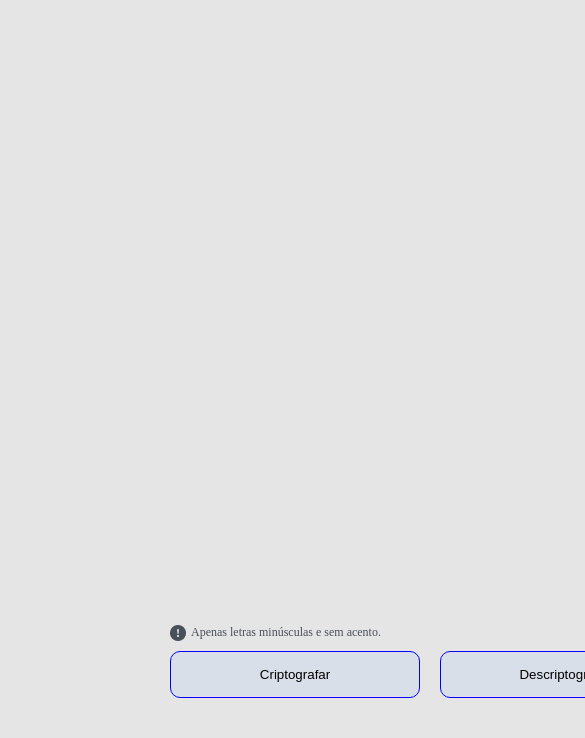
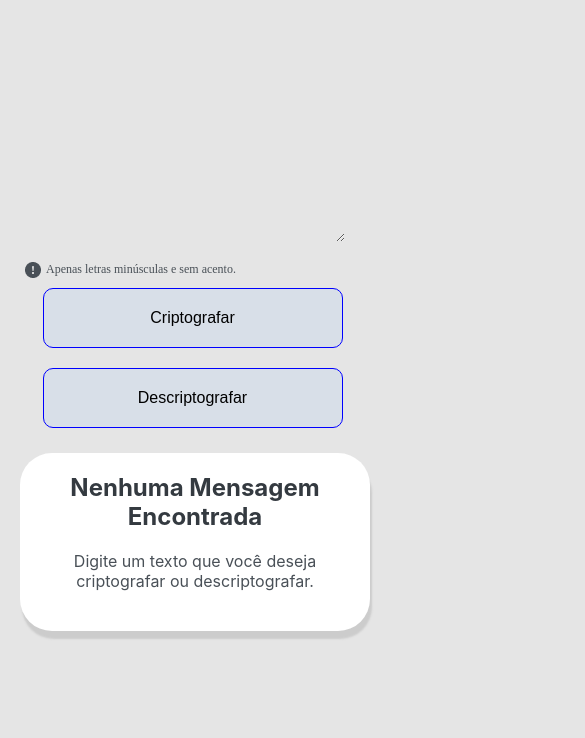
Before and after one commit to evelyn-matos/ProgramaOne, a plain HTML site: page Decodificador/index.html in a window 390 px wide. Shown: the part 106-844 px from the top of the page, 585 px wide, since content can reach past the window. Drawn offline with Linux system fonts and the light colour scheme.

Commit message:
Atualizando responsividade ao projeto

```diff
--- a/Decodificador/index.html
+++ b/Decodificador/index.html
@@ -16,7 +16,7 @@
             </div>
         </header>
         <div class="buttonIput">
-            <textarea name="text" id="msgdeInput" cols="35" rows="20" placeholder="Digite o seu Texto"></textarea>
+            <textarea name="text" id="msgdeInput"  placeholder="Digite o seu Texto"></textarea>
             <span>
                 <img src="./assets/VectorAtt.png" alt="">
                 <p>Apenas letras minúsculas e sem acento.</p>
@@ -36,7 +36,7 @@
                 <p>Digite um texto que você deseja criptografar ou descriptografar.</p>
             </div>
         </div>
-        <textarea name="text" id="msgOutput" cols="20" rows="15" disabled></textarea>
+        <textarea name="text" id="msgOutput"   disabled></textarea>
         <div class="msgCopiada">
             <p>Mensagem Copiada com Sucesso!</p>
         </div>
--- a/Decodificador/style.css
+++ b/Decodificador/style.css
@@ -5,8 +5,10 @@
 }
 
 body {
+
     display: flex;
     background-color: #E5E5E5;
+    max-width: 100vw;
     max-height: 100vh;
     padding: 20px 20px 20px 20px;
 
@@ -32,9 +34,6 @@ body {
     align-items: center;
     justify-content: space-between;
     flex-direction: column;
-
-
-
 }
 
 .logoArea img {
@@ -70,6 +69,9 @@ body {
     font-size: 32px;
     color: #0A3871;
     font-weight: 400;
+
+    width: 650px;
+    height: 700px;
 
 }
 
@@ -119,6 +121,9 @@ body {
     font-weight: 400;
     border: none;
     display: none;
+
+    width: 300px;
+    height: 450px;
 }
 
 .nenhumaMsgEncontrada{
@@ -241,7 +246,7 @@ button{
 .copiar {
 
     margin: 0;
-    margin-top: 120px;
+    margin-top: 50px;
     display: none;
 
 
@@ -252,3 +257,139 @@ button{
     color: #FFFFFF;
     transition-duration: 1s;
 }
+
+/* Responsividade para Tablets */
+
+@media screen and (max-width: 900px ) {
+    body {
+        flex-direction: column;
+        ;
+    }
+
+    .buttonIput textarea {
+        width: 600px;
+        height: 600px;
+
+    }
+
+
+    .outputArea{
+        width: 90%;
+        height: auto;
+        padding: 20px;
+        margin-top: 30px;
+        align-self: center;
+
+        box-shadow: 2px 8px 2px #ccc;
+
+    }
+
+    .outputArea textarea{
+        width: 650px;
+        height: auto;
+
+    }
+
+
+
+    .nenhumaMsgEncontrada img {
+        display: none;
+
+    }
+
+    .msgInfo{
+        padding: 15px;
+    }
+
+    button{
+        width: 300px;
+        padding: 20px 60px;
+        margin-right: 25px;
+
+        font-size: 18px;
+
+    }
+}
+
+/* Responsividade para Mobile */
+
+@media screen and (max-width: 450px ){
+    body {
+        flex-direction: column;
+
+
+    }
+
+    .inputArea{
+        flex-direction: column;
+    }
+
+    .menuArea {
+        width: 100%;
+        height: auto;
+        align-items: flex-start
+    }
+
+    .buttonIput{
+        margin: 10px 5px 5px 5px;
+    }
+
+    .buttonIput textarea {
+        width: 300px;
+        height: 300px;
+        font-size: 25px;
+
+        border: none;
+
+    }
+
+
+    .outputArea{
+        width: 100%;
+        height: auto;
+        margin-top: 0;
+        align-items: center;
+
+
+    }
+
+    .outputArea textarea{
+        width: 100%;
+        height: auto;
+
+    }
+
+
+
+    .nenhumaMsgEncontrada img {
+        display: none;
+
+    }
+
+    .msgInfo{
+        padding: 0px;
+        font-weight: bold;
+    }
+
+    .msgInfo p {
+        font-weight: normal;
+    }
+
+    .buttonsArea{
+        flex-direction: column;
+        align-items: center;
+        justify-content: center;
+
+    }
+
+    button{
+        width: 300px;
+        margin-left: 20px;
+        font-size: 16px;
+    }
+
+    .descriptografar{
+        margin-top: 20px;
+
+    }
+}
```
Also changed, not shown: Decodificador/script.js (line endings or trailing spaces).
